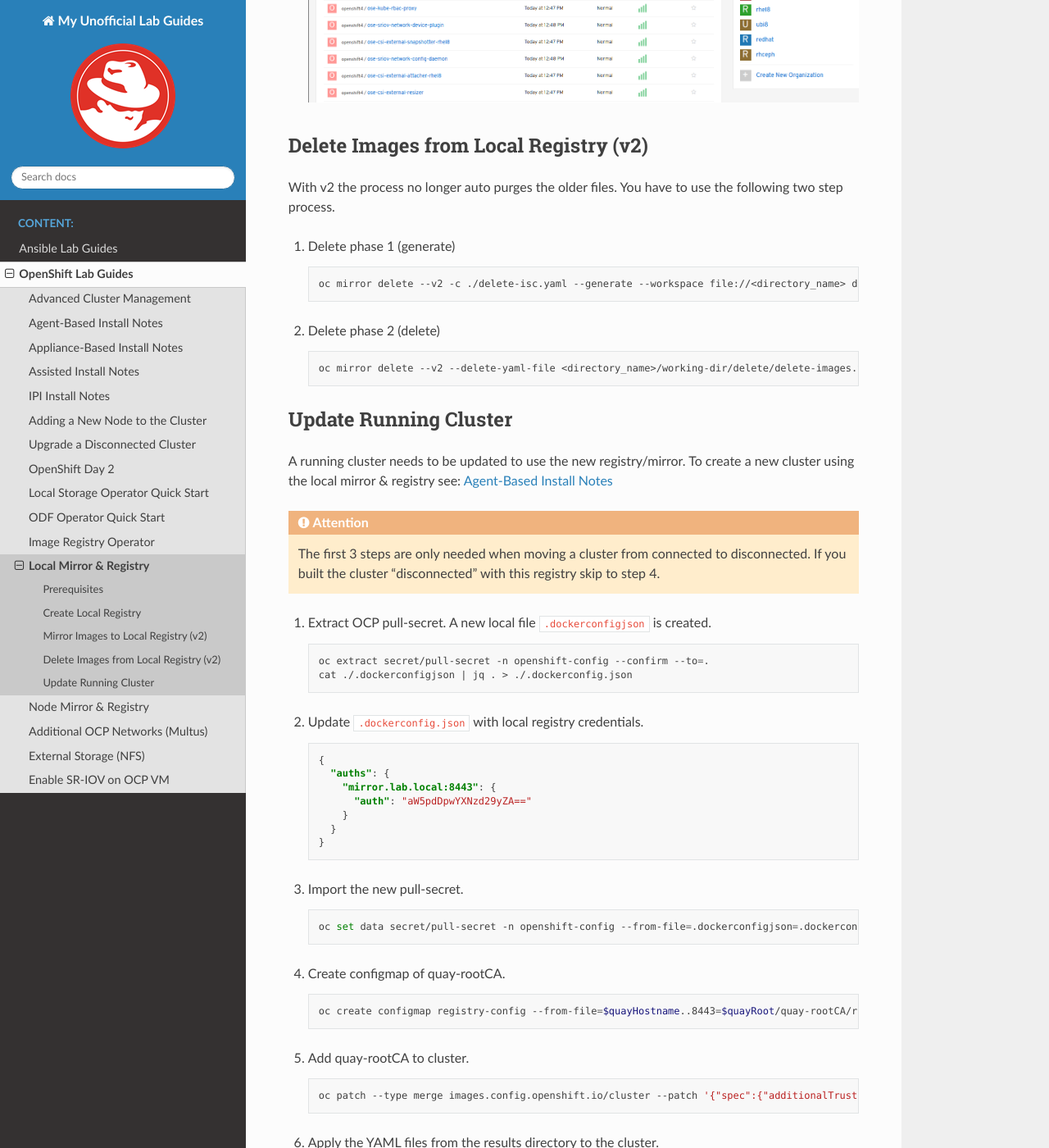
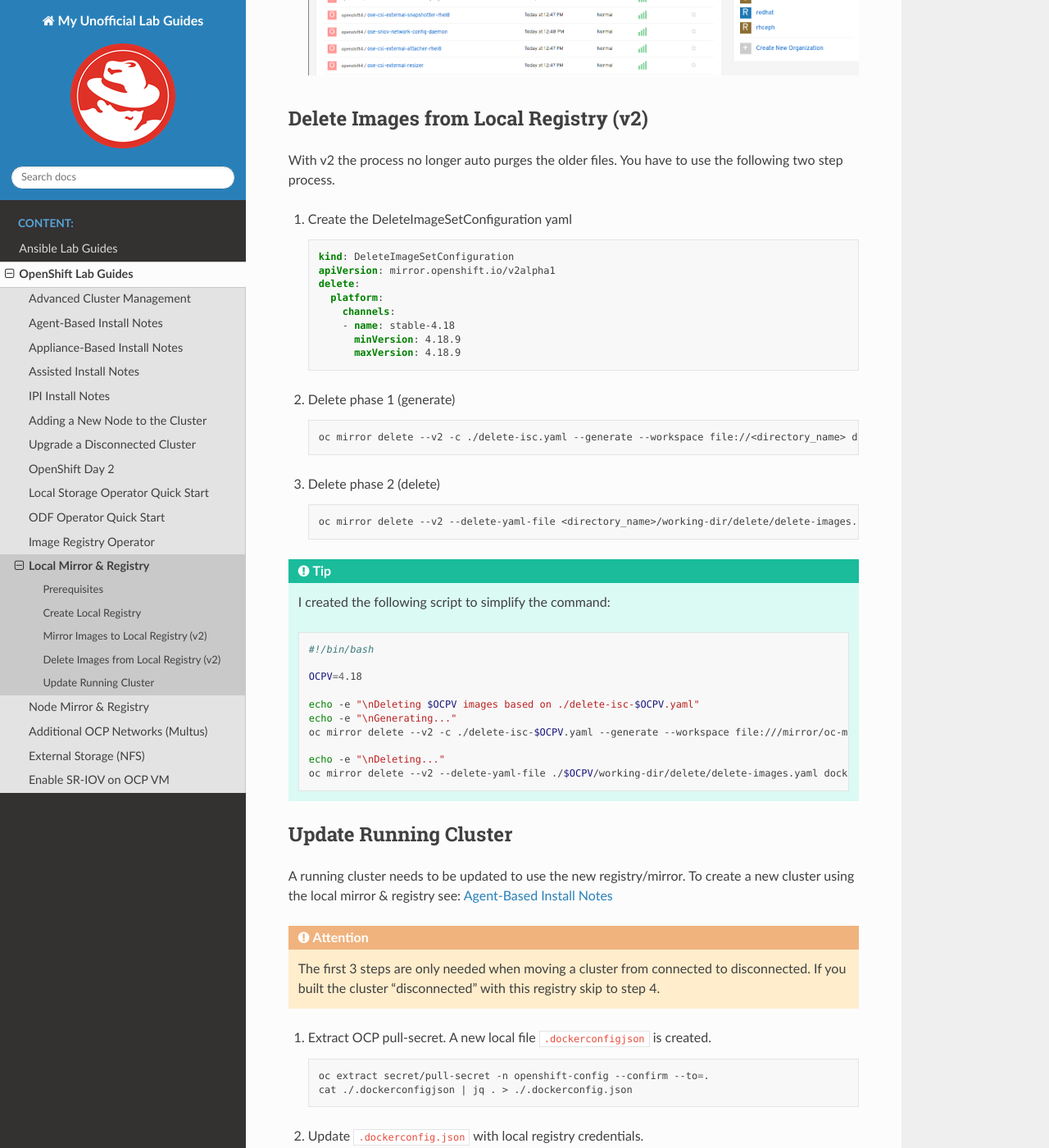
Before and after one commit to vtog/labGuides, a Sphinx documentation site: the page built from source/ocp/local-mirror-registry.rst, in a window 1280 px wide and 1400 px high, scrolled down 10134 px. Shown: the whole window at 82% size. Built offline with Sphinx 7.4.7 and the Read the Docs theme 3.1.0, drawn with Linux system fonts in a browser that asks for light colours; pages that are not in the unit, such as notebooks, are missing from menus; some of the changed text lies outside the part shown.

Commit message:
updated delete images from reg v2

```diff
--- a/source/ocp/local-mirror-registry.rst
+++ b/source/ocp/local-mirror-registry.rst
@@ -468,6 +466,19 @@
 With v2 the process no longer auto purges the older files. You have to use the
 following two step process.
 
+#. Create the DeleteImageSetConfiguration yaml
+
+   .. code-block:: yaml
+
+      kind: DeleteImageSetConfiguration
+      apiVersion: mirror.openshift.io/v2alpha1
+      delete:
+        platform:
+          channels:
+          - name: stable-4.18
+            minVersion: 4.18.9
+            maxVersion: 4.18.9
+
 #. Delete phase 1 (generate)
 
    .. code-block:: bash
@@ -479,6 +490,21 @@
    .. code-block:: bash
 
       oc mirror delete --v2 --delete-yaml-file <directory_name>/working-dir/delete/delete-images.yaml docker://$quayHostname:8443
+
+.. tip:: I created the following script to simplify the command:
+
+   .. code-block:: bash
+
+      #!/bin/bash
+
+      OCPV=4.18
+
+      echo -e "\nDeleting $OCPV images based on ./delete-isc-$OCPV.yaml"
+      echo -e "\nGenerating..."
+      oc mirror delete --v2 -c ./delete-isc-$OCPV.yaml --generate --workspace file:///mirror/oc-mirror/$OCPV docker://$quayHostname:8443
+
+      echo -e "\nDeleting..."
+      oc mirror delete --v2 --delete-yaml-file ./$OCPV/working-dir/delete/delete-images.yaml docker://$quayHostname:8443
 
 Update Running Cluster
 ----------------------
```
Also changed, not shown: other parts of source/ocp/local-mirror-registry.rst (+2 -4 lines).
